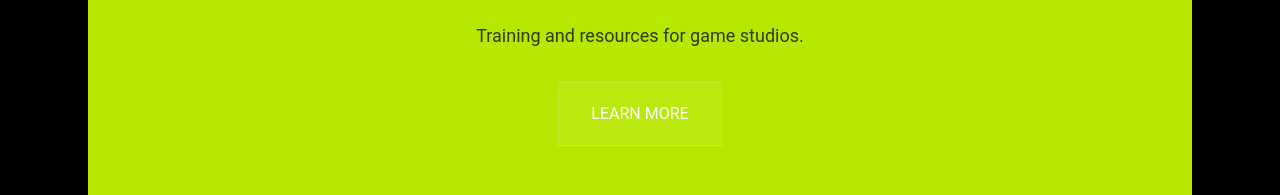
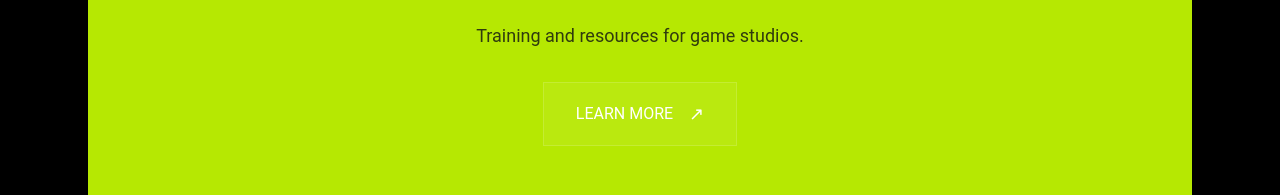
Before and after one commit to sowndev0106/gamegabyte-landing-page, a React (Vite) app: page / in a window 1280 px wide. Shown: the part 6315-6510 px from the top of the page. Built offline with nearby package versions, Linux system fonts and the light colour scheme; a web font is replaced by a local one.

Commit message:
fix: preserve button arrow default

```diff
--- a/src/components/ui/Button.tsx
+++ b/src/components/ui/Button.tsx
@@ -5,7 +5,7 @@ export function Button({
   children,
   href = '#',
   variant = 'accent',
-  showArrow = false,
+  showArrow = true,
 }: {
   children: ReactNode
   href?: string
```
